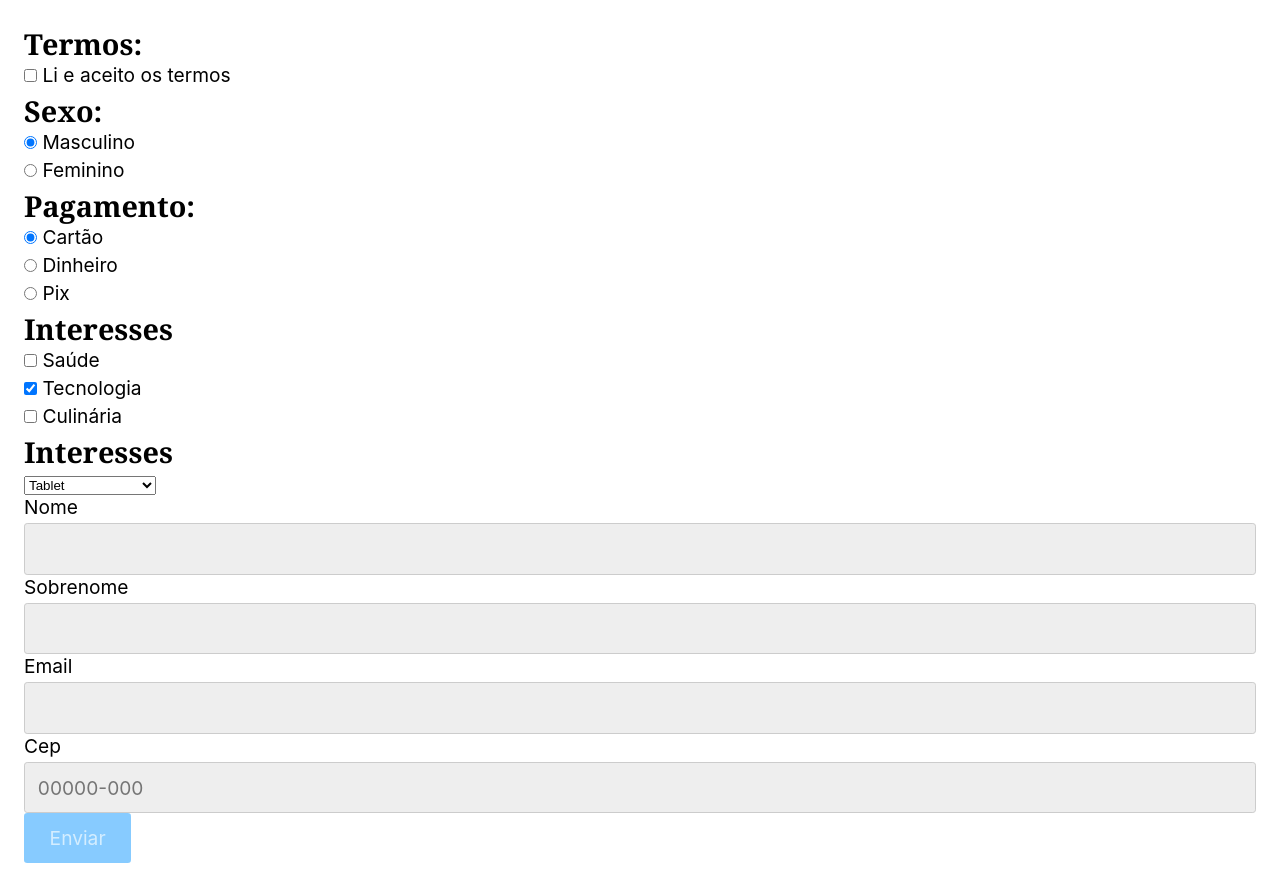
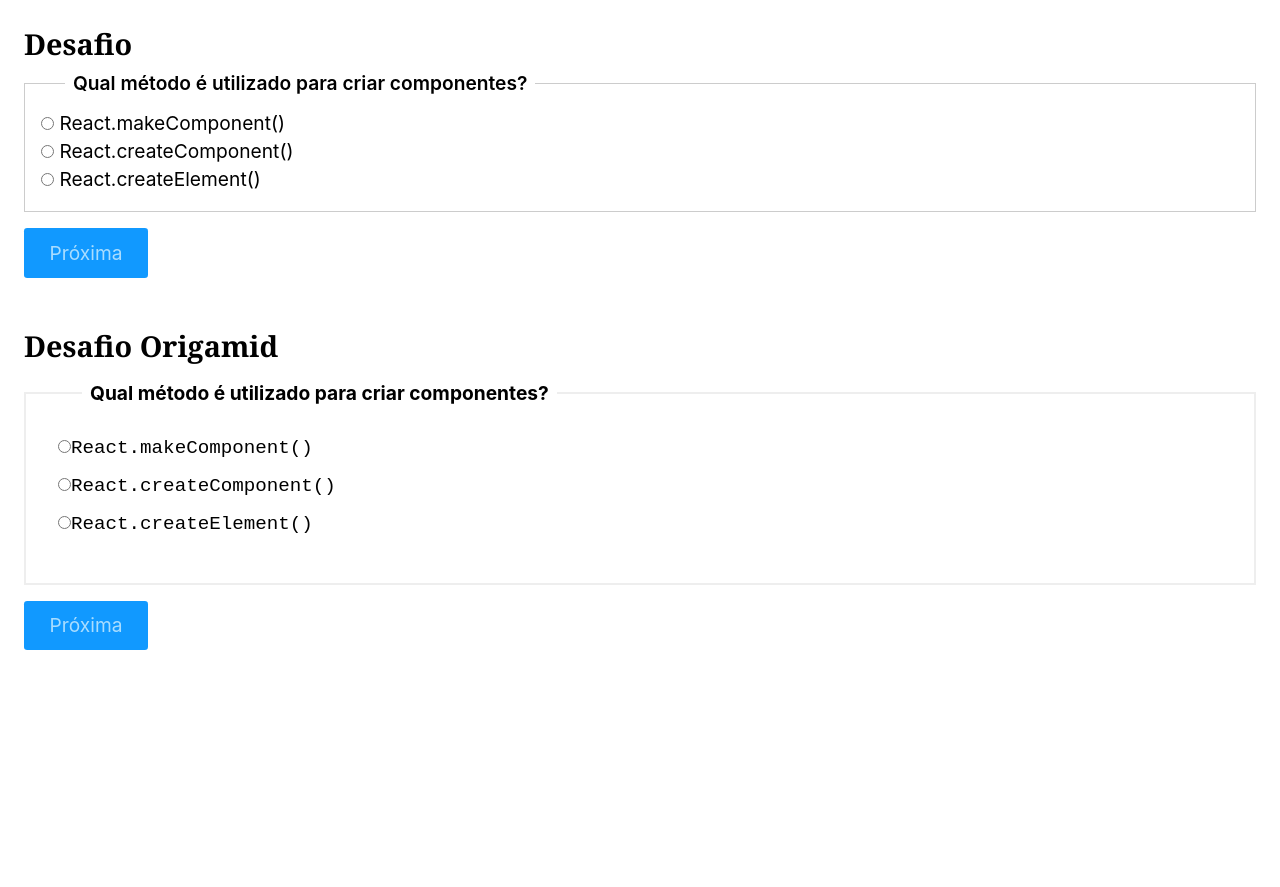
Before and after one commit to lefialho/react-origamid-aulas, a React (Create React App) app: page / in a window 1280 px wide. After the commit the page ends 800 px from the top, so only its background shows below. Built offline with nearby package versions, Linux system fonts and the light colour scheme.

Commit message:
Desafio formulário

```diff
--- a/public/style.css
+++ b/public/style.css
@@ -98,3 +98,15 @@ hr {
   border: 2px solid black;
   margin: 2rem auto;
 }
+
+fieldset {
+  padding: 1rem;
+  margin-bottom: 1rem;
+  border: 1px solid #ccc;
+}
+
+fieldset legend {
+  margin-left: 1.5rem;
+  font-weight: 600;
+  padding: 0 .5rem;
+}
--- a/src/App.js
+++ b/src/App.js
@@ -25,12 +25,16 @@
 // import { Radio } from './formularios/radio';
 // import { Select } from './formularios/select';
 // import { TextArea } from './formularios/textarea';
-import { FormComponents } from './formularios/components';
+// import { FormComponents } from './formularios/components';
+import { DesafioFormularios } from './formularios/desafio/desafio';
+import DesafioFormulariosOrigamid from './formularios/desafio/origamid/App';
 
 export function App() {
   return (
     <>
-      <FormComponents />
+      <DesafioFormularios />
+      <DesafioFormulariosOrigamid />
+      {/* <FormComponents /> */}
       {/* <ExercicioCheckbox /> */}
       {/* <Checkbox /> */}
       {/* <Radio /> */}
--- /dev/null
+++ b/src/formularios/desafio/desafio.js
@@ -0,0 +1,39 @@
+import { useState } from 'react';
+import { Radio } from '../components/radio';
+import { perguntas } from './perguntas';
+
+export function DesafioFormularios() {
+  const [option, setOption] = useState('');
+  const [index, setIndex] = useState(0);
+  const [answer, setAnswer] = useState([]);
+
+  let hasNext = index < perguntas.length;
+  let lista = perguntas[index];
+
+  function handleNextClick() {
+    hasNext && setIndex(index + 1);
+    if (option === lista.resposta) setAnswer([...answer, 'correct']);
+  }
+  return (
+    <>
+      <h2 style={{ marginBottom: '.5rem' }}>Desafio</h2>
+      {hasNext ? (
+        <>
+          <fieldset key={lista.pergunta}>
+            <legend>{lista.pergunta}</legend>
+            <Radio
+              options={lista.options}
+              value={option}
+              setValue={setOption}
+            />
+          </fieldset>
+          <button onClick={handleNextClick}>Próxima</button>
+        </>
+      ) : (
+        <p>
+          Você acertou: {answer.length} de {perguntas.length}
+        </p>
+      )}
+    </>
+  );
+}
--- /dev/null
+++ b/src/formularios/desafio/origamid/App.js
@@ -0,0 +1,92 @@
+import React from 'react';
+import Radio from './Form/Radio';
+
+const perguntas = [
+  {
+    pergunta: 'Qual método é utilizado para criar componentes?',
+    options: [
+      'React.makeComponent()',
+      'React.createComponent()',
+      'React.createElement()',
+    ],
+    resposta: 'React.createElement()',
+    id: 'p1',
+  },
+  {
+    pergunta: 'Como importamos um componente externo?',
+    options: [
+      'import Component from "./Component"',
+      'require("./Component")',
+      'import "./Component"',
+    ],
+    resposta: 'import Component from "./Component"',
+    id: 'p2',
+  },
+  {
+    pergunta: 'Qual hook não é nativo?',
+    options: ['useEffect()', 'useFetch()', 'useCallback()'],
+    resposta: 'useFetch()',
+    id: 'p3',
+  },
+  {
+    pergunta: 'Qual palavra deve ser utilizada para criarmos um hook?',
+    options: ['set', 'get', 'use'],
+    resposta: 'use',
+    id: 'p4',
+  },
+];
+
+const DesafioFormulariosOrigamid = () => {
+  const [respostas, setRespostas] = React.useState({
+    p1: '',
+    p2: '',
+    p3: '',
+    p4: '',
+  });
+  const [slide, setSlide] = React.useState(0);
+  const [resultado, setResultado] = React.useState(null);
+
+  function handleChange({ target }) {
+    setRespostas({ ...respostas, [target.id]: target.value });
+  }
+
+  function resultadoFinal() {
+    const corretas = perguntas.filter(
+      ({ id, resposta }) => respostas[id] === resposta,
+    );
+    setResultado(`Você acertou: ${corretas.length} de ${perguntas.length}`);
+  }
+
+  function handleClick() {
+    if (slide < perguntas.length - 1) {
+      setSlide(slide + 1);
+    } else {
+      setSlide(slide + 1);
+      resultadoFinal();
+    }
+  }
+
+  return (
+    <>
+      <h2 style={{ margin: '3rem 0 1rem' }}>Desafio Origamid</h2>
+      <form onSubmit={(event) => event.preventDefault()}>
+        {perguntas.map((pergunta, index) => (
+          <Radio
+            active={slide === index}
+            key={pergunta.id}
+            value={respostas[pergunta.id]}
+            onChange={handleChange}
+            {...pergunta}
+          />
+        ))}
+        {resultado ? (
+          <p>{resultado}</p>
+        ) : (
+          <button onClick={handleClick}>Próxima</button>
+        )}
+      </form>
+    </>
+  );
+};
+
+export default DesafioFormulariosOrigamid;
--- /dev/null
+++ b/src/formularios/desafio/origamid/Form/Radio.js
@@ -0,0 +1,33 @@
+import React from 'react';
+
+const Radio = ({ pergunta, options, onChange, value, id, active }) => {
+  if (active === false) return null;
+  return (
+    <fieldset
+      style={{
+        padding: '2rem',
+        marginBottom: '1rem',
+        border: '2px solid #eee',
+      }}
+    >
+      <legend style={{ fontWeight: 'bold' }}>{pergunta}</legend>
+      {options.map((option) => (
+        <label
+          key={option}
+          style={{ marginBottom: '1rem', fontFamily: 'monospace' }}
+        >
+          <input
+            type="radio"
+            id={id}
+            checked={value === option}
+            value={option}
+            onChange={onChange}
+          />
+          {option}
+        </label>
+      ))}
+    </fieldset>
+  );
+};
+
+export default Radio;
--- /dev/null
+++ b/src/formularios/desafio/perguntas.js
@@ -0,0 +1,34 @@
+export const perguntas = [
+  {
+    pergunta: 'Qual método é utilizado para criar componentes?',
+    options: [
+      'React.makeComponent()',
+      'React.createComponent()',
+      'React.createElement()',
+    ],
+    resposta: 'React.createElement()',
+    id: 'p1',
+  },
+  {
+    pergunta: 'Como importamos um componente externo?',
+    options: [
+      'import Component from "./Component"',
+      'require("./Component")',
+      'import "./Component"',
+    ],
+    resposta: 'import Component from "./Component"',
+    id: 'p2',
+  },
+  {
+    pergunta: 'Qual hook não é nativo?',
+    options: ['useEffect()', 'useFetch()', 'useCallback()'],
+    resposta: 'useFetch()',
+    id: 'p3',
+  },
+  {
+    pergunta: 'Qual palavra deve ser utilizada para criarmos um hook?',
+    options: ['set', 'get', 'use'],
+    resposta: 'use',
+    id: 'p4',
+  },
+];
```
